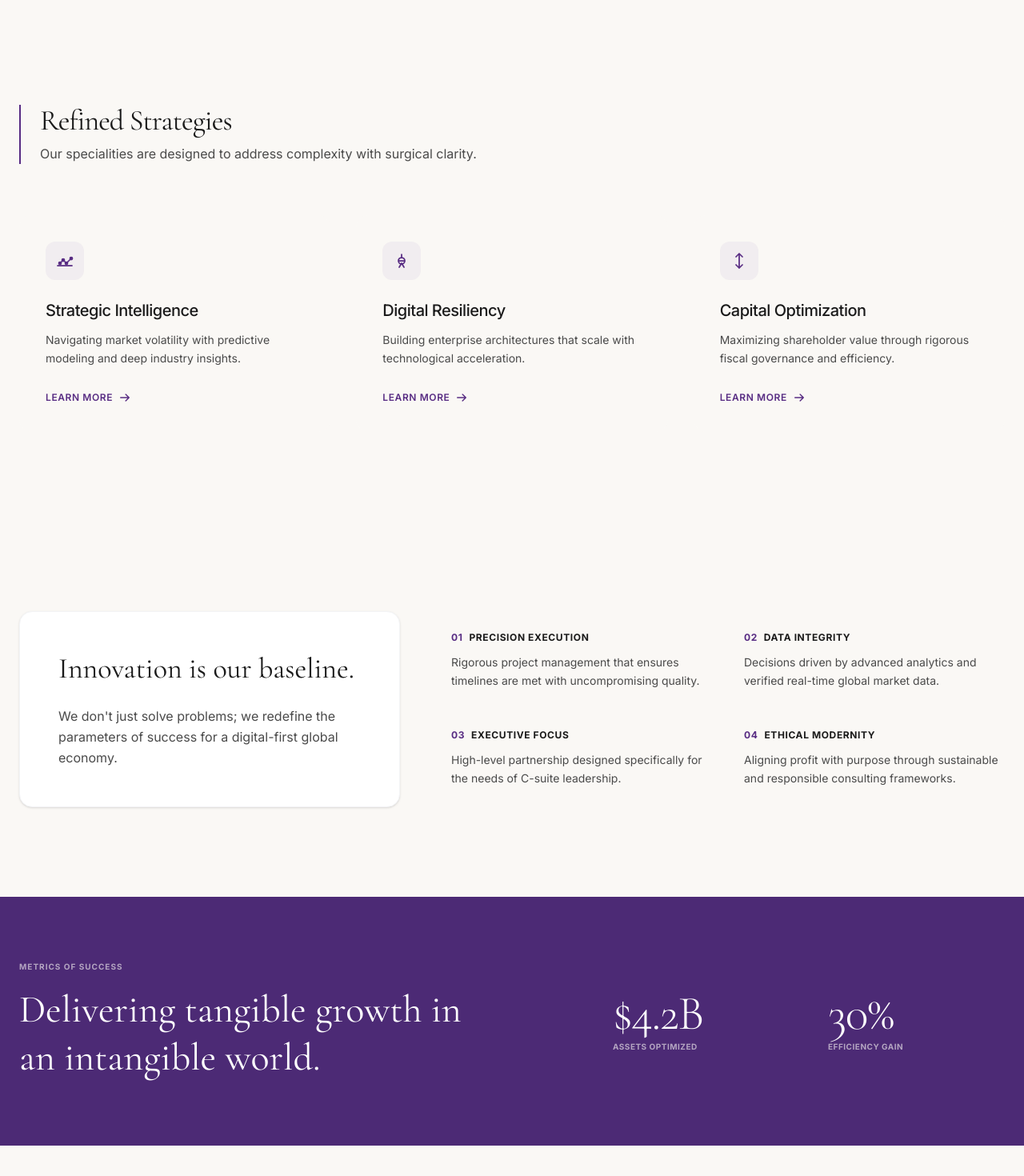
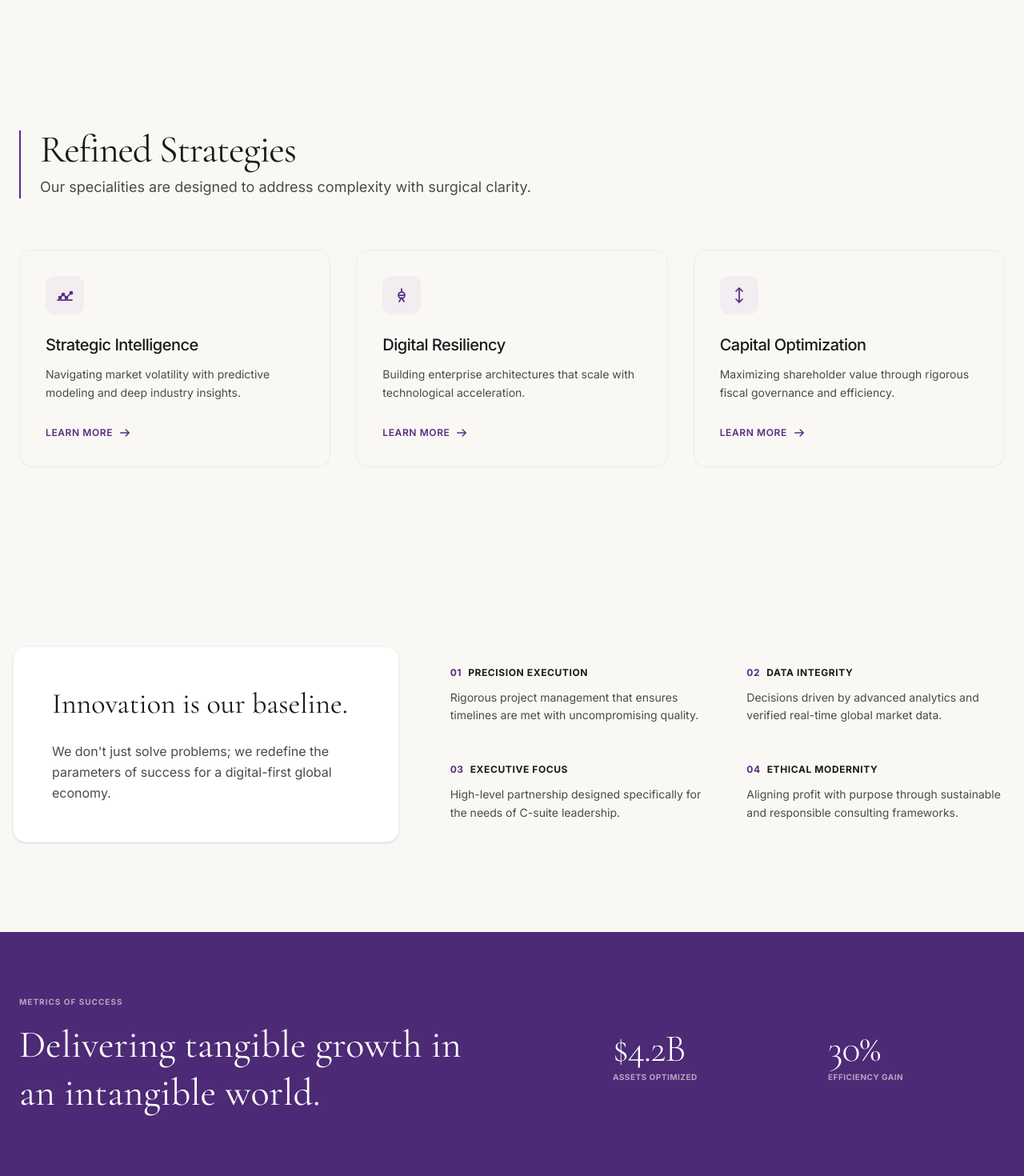
Before and after one commit to BehindTheDesks/newaverti, a Next.js app: page / in a window 1280 px wide. Shown: the part 700-2170 px from the top of the page at 80% size. Built offline with nearby package versions, Linux system fonts and the light colour scheme.

Commit message:
update: added images to the landing page and making minor ui edits

```diff
--- a/app/page.tsx
+++ b/app/page.tsx
@@ -10,7 +10,6 @@ import Footer from "@/components/layout/Footer";
 export default function Home() {
   return (
     <div className="flex-1 flex flex-col min-h-screen">
-
 
       <main className="flex-grow">
         <Hero />
--- a/components/home_section/Hero.tsx
+++ b/components/home_section/Hero.tsx
@@ -8,7 +8,7 @@ export default function Hero() {
     <section className="relative w-full overflow-hidden py-16 lg:py-24">
       <div className="max-w-7xl mx-auto px-6 grid grid-cols-1 lg:grid-cols-12 gap-12 lg:gap-16 items-center">
         {/* Left Content Side */}
-        <div className="lg:col-span-6 flex flex-col justify-center space-y-8 animate-[fadeIn_1s_ease-out]">
+        <div className="lg:col-span-6 flex flex-col justify-center space-y-12 animate-[fadeIn_1s_ease-out]">
           <div className="space-y-4">
             <span className="inline-block text-xs font-semibold uppercase tracking-widest text-[#582C83]">
               The Future of Enterprise
--- a/components/home_section/InnovationGrid.tsx
+++ b/components/home_section/InnovationGrid.tsx
@@ -27,7 +27,7 @@ function PrincipleItem({ number, title, description }: PrincipleItemProps) {
 export default function InnovationGrid() {
   return (
     <section id="expertise" className="w-full py-20 lg:py-28 bg-[#FAF8F5]">
-      <div className="max-w-7xl mx-auto px-6">
+      <div className="max-w-7xl mx-auto px-4">
         <div className="grid grid-cols-1 lg:grid-cols-12 gap-12 lg:gap-16 items-stretch">
 
           {/* Left Column Accent Card */}
--- a/components/home_section/RefinedStrategies.tsx
+++ b/components/home_section/RefinedStrategies.tsx
@@ -11,7 +11,7 @@ interface StrategyCardProps {
 
 function StrategyCard({ title, description, href, icon }: StrategyCardProps) {
   return (
-    <div className="group relative bg-[#FAF8F5]/40 hover:bg-white rounded-2xl p-8 border border-transparent hover:border-gray-100 hover:shadow-xl transition-all duration-500 flex flex-col justify-between h-full transform hover:-translate-y-1">
+    <div className="group relative bg-[#FAF8F5]/40 hover:bg-white rounded-2xl p-8 border border-[#1A1A1A]/5 hover:border-[#1A1A1A]/20 hover:shadow transition-all duration-500 flex flex-col justify-between h-full transform hover:-translate-y-1">
       <div className="space-y-6">
         {/* Icon Container */}
         <div className="w-12 h-12 flex items-center justify-center rounded-xl bg-[#582C83]/5 text-[#582C83] group-hover:bg-[#582C83] group-hover:text-white transition-all duration-500">
@@ -58,10 +58,10 @@ export default function RefinedStrategies() {
         {/* Section Header */}
         <div className="flex items-start gap-5 border-l-2 border-[#582C83] pl-6 max-w-2xl">
           <div className="space-y-2">
-            <h2 className="text-3xl sm:text-4xl font-normal tracking-tight font-serif text-[#1A1A1A]">
+            <h2 className="text-3xl sm:text-4xl md:text-5xl font-normal tracking-tight font-serif text-[#1A1A1A]">
               Refined Strategies
             </h2>
-            <p className="text-sm sm:text-base text-[#4A4A4A] leading-relaxed">
+            <p className="text-sm sm:text-base md:text-lg text-[#4A4A4A] leading-relaxed">
               Our specialities are designed to address complexity with surgical clarity.
             </p>
           </div>
--- a/components/home_section/SuccessMetrics.tsx
+++ b/components/home_section/SuccessMetrics.tsx
@@ -11,7 +11,7 @@ export default function SuccessMetrics() {
             <span className="text-[10px] font-bold uppercase tracking-widest text-[#FAF8F5]/60 block">
               Metrics of Success
             </span>
-            <h2 className="text-3xl sm:text-4xl lg:text-5xl font-normal leading-tight font-serif text-white max-w-xl">
+            <h2 className="text-2xl sm:text-4xl lg:text-5xl font-normal leading-tight font-serif text-white max-w-xl">
               Delivering tangible growth in an intangible world.
             </h2>
           </div>
@@ -20,7 +20,7 @@ export default function SuccessMetrics() {
           <div className="lg:col-span-5 grid grid-cols-2 gap-8 md:gap-12">
             {/* Stat 1 */}
             <div className="space-y-1">
-              <span className="text-4xl sm:text-5xl lg:text-6xl font-light font-serif tracking-tight text-white block">
+              <span className="text-3xl sm:text-4xl lg:text-5xl font-light font-serif tracking-tight text-white block">
                 $4.2B
               </span>
               <span className="text-[10px] font-bold uppercase tracking-wider text-[#FAF8F5]/60 block">
@@ -30,7 +30,7 @@ export default function SuccessMetrics() {
 
             {/* Stat 2 */}
             <div className="space-y-1">
-              <span className="text-4xl sm:text-5xl lg:text-6xl font-light font-serif tracking-tight text-white block">
+              <span className="text-3xl sm:text-4xl lg:text-5xl font-light font-serif tracking-tight text-white block">
                 30%
               </span>
               <span className="text-[10px] font-bold uppercase tracking-wider text-[#FAF8F5]/60 block">
--- a/components/home_section/Team.tsx
+++ b/components/home_section/Team.tsx
@@ -56,7 +56,7 @@ export default function Team() {
         <div className="grid grid-cols-1 sm:grid-cols-2 lg:grid-cols-3 gap-8">
           <TeamMember
             name="Bukki Orekoya"
-            role="Managing Director"
+            role="Management & Financial Consultant"
             imageSrc="/images/bukki_orekoya.jpeg"
           />
           <TeamMember
@@ -65,7 +65,7 @@ export default function Team() {
             imageSrc="/images/cecilia_osoka.jpeg"
           />
           <TeamMember
-            name="Inyang Sami Orungbe"
+            name="Inyang Sami-Orungbe"
             role="Tech Architecture"
             imageSrc="/images/inyang_sami_orungbe.jpeg"
           />
```
Also changed, not shown: public/images/averti_logo.jpeg (added).
